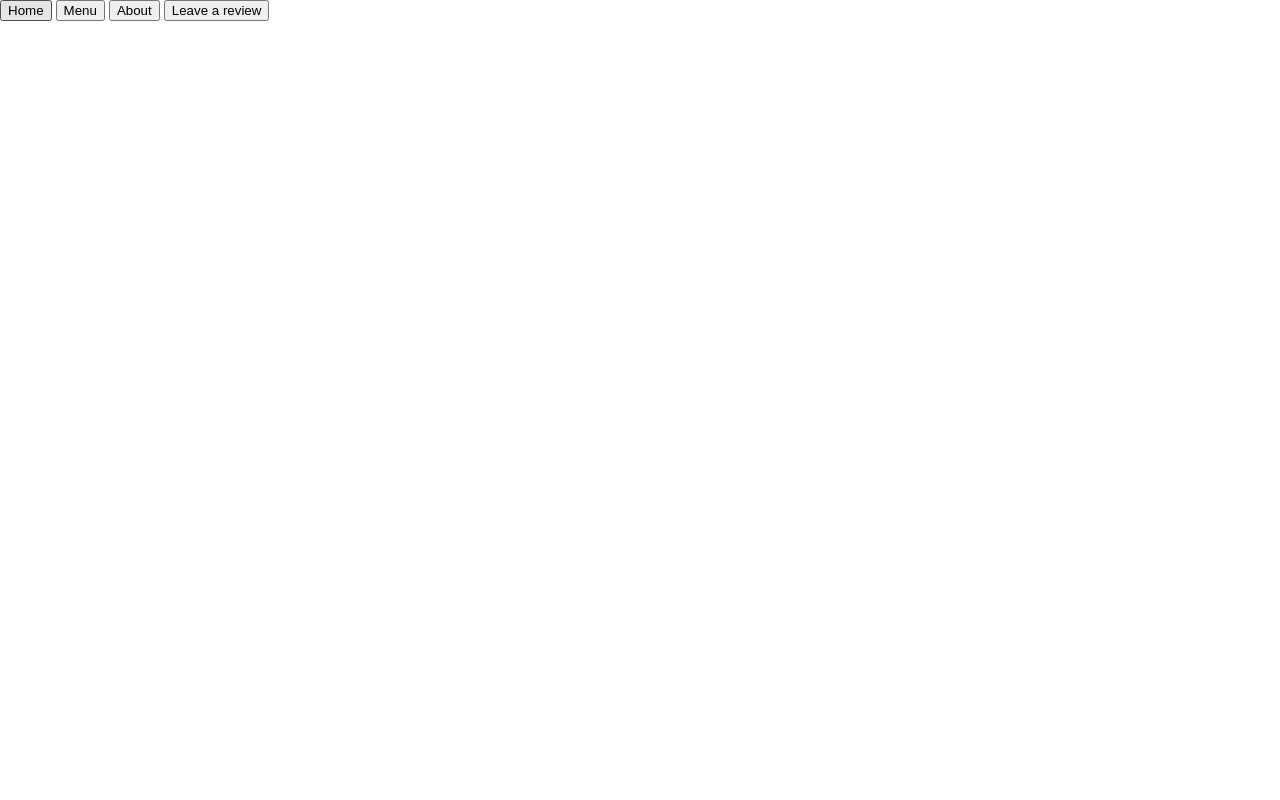
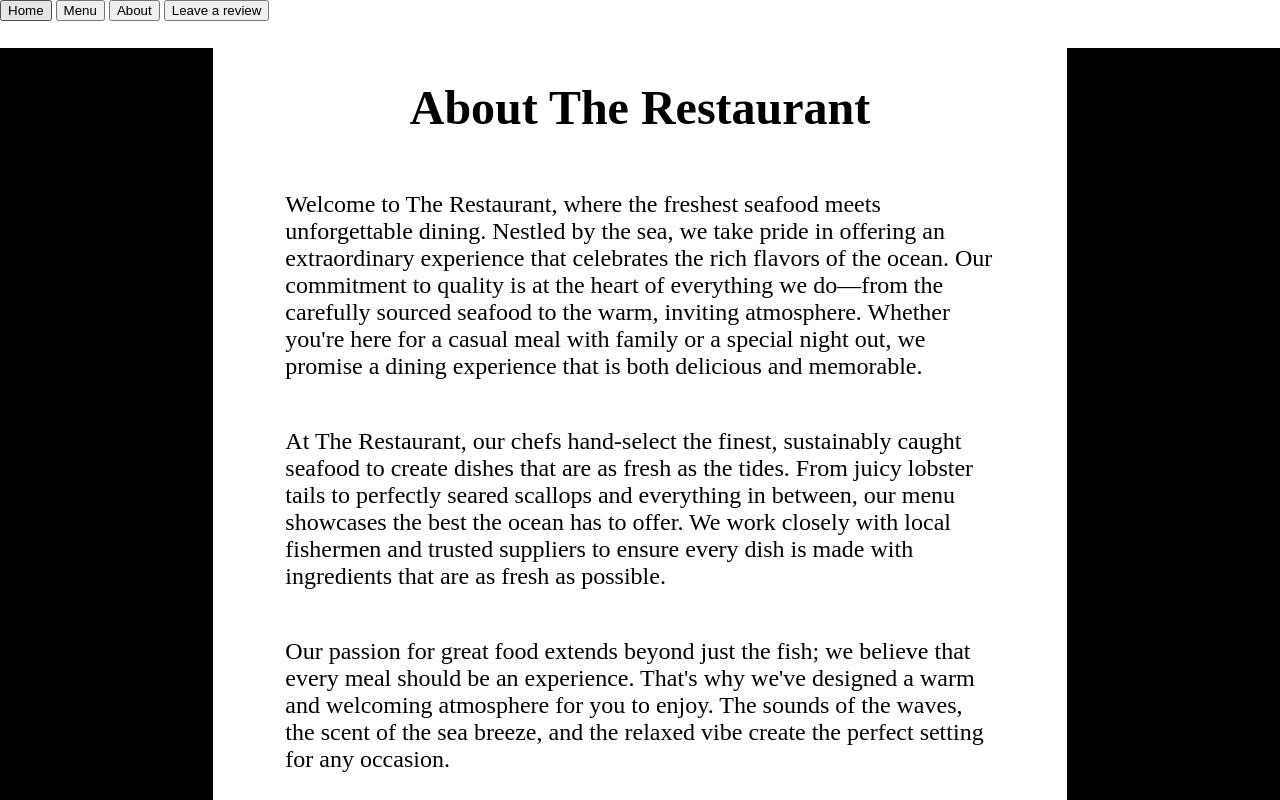
Before and after one commit to gerby876/TOP_rest, a website built with webpack: page src/template.html in a window 1280 px wide. Both pictures are taken after a click on the button "About". Shown: the top 800 px of the page. Built offline with nearby package versions, Linux system fonts and the light colour scheme.

Commit message:
Add about file add text for about page add about button functions add about page styles

```diff
--- /dev/null
+++ b/src/about.js
@@ -0,0 +1,50 @@
+const aboutpage = (function() {
+    const content=document.querySelector("#content");
+
+    const left=document.createElement("div");
+    left.classList="sidebar";
+    content.appendChild(left);
+
+    const container=document.createElement("div");
+    container.classList="aboutpage";
+    content.appendChild(container);
+
+    const head=document.createElement("h1");
+    head.textContent="About The Restaurant";
+    container.appendChild(head);
+
+    const p1 = document.createElement("p");
+    p1.textContent = "Welcome to The Restaurant, where the freshest seafood meets unforgettable dining. " +
+    "Nestled by the sea, we take pride in offering an extraordinary experience that celebrates the rich flavors of the ocean. " +
+    "Our commitment to quality is at the heart of everything we do—from the carefully sourced seafood to the warm, inviting atmosphere. " +
+    "Whether you're here for a casual meal with family or a special night out, we promise a dining experience that is both delicious and memorable.";
+    container.appendChild(p1);
+
+    const p2 = document.createElement("p");
+    p2.textContent = "At The Restaurant, our chefs hand-select the finest, sustainably caught seafood to create dishes that are as fresh as the tides. " +
+    "From juicy lobster tails to perfectly seared scallops and everything in between, our menu showcases the best the ocean has to offer. " +
+    "We work closely with local fishermen and trusted suppliers to ensure every dish is made with ingredients that are as fresh as possible.";
+    container.appendChild(p2);
+
+    const p3 = document.createElement("p");
+    p3.textContent = "Our passion for great food extends beyond just the fish; we believe that every meal should be an experience. " +
+    "That's why we've designed a warm and welcoming atmosphere for you to enjoy. " +
+    "The sounds of the waves, the scent of the sea breeze, and the relaxed vibe create the perfect setting for any occasion.";
+    container.appendChild(p3);
+
+    const p4 = document.createElement("p");
+    p4.textContent = "Whether you're a seafood connoisseur or just looking for a fresh, delicious meal, " +
+    "The Restaurant has something to satisfy your cravings. Join us today and indulge in a true taste of the ocean.";
+    container.appendChild(p4);
+
+    const p5 = document.createElement("p");
+    p5.textContent = "Thank you for choosing The Restaurant—where seafood is more than just a meal; it’s a celebration.";
+    container.appendChild(p5);
+
+
+    const right=document.createElement("div");
+    right.classList="sidebar";
+    content.appendChild(right);
+});
+
+export {aboutpage}
--- a/src/index.js
+++ b/src/index.js
@@ -2,6 +2,7 @@ import "./style.css";
 
 import {main} from "./mainpage.js";
 import {menupage} from "./menu.js";
+import {aboutpage} from "./about.js"
 
 
 
@@ -31,6 +32,7 @@ const buttons = (function() {
 
     about.addEventListener("click", () => {
         remove();
+        aboutpage();
     });
 
     review.addEventListener("click", () => {
--- a/src/style.css
+++ b/src/style.css
@@ -59,3 +59,17 @@ ol{
     margin-right: 1em;
     padding: 0px;
 }
+
+.aboutpage{
+    display: flex;
+    flex-direction: column;
+    margin-left: 3em;
+    margin-right: 3em;
+    font-size: 1.5em;
+}
+
+
+
+h1{
+    align-self: center;
+}
--- a/src/template.html
+++ b/src/template.html
@@ -16,7 +16,30 @@
     </header>
     <div id="content">
         <div class="sidebar"></div>
-        <div class="menu">
+        <div class="aboutpage">
+            <h1>About The Restaurant</h1>
+            <p>
+                Welcome to The Restaurant, where the freshest seafood meets unforgettable dining.
+                Nestled by the sea, we take pride in offering an extraordinary experience that celebrates the rich flavors of the ocean.
+                Our commitment to quality is at the heart of everything we do—from the carefully sourced seafood to the warm, inviting atmosphere.
+                Whether you're here for a casual meal with family or a special night out, we promise a dining experience that is both delicious and memorable.
+            </p>
+            <p>At The Restaurant, our chefs hand-select the finest, sustainably caught seafood to create dishes that are as fresh as the tides.
+                From juicy lobster tails to perfectly seared scallops and everything in between, our menu showcases the best the ocean has to offer.
+                 We work closely with local fishermen and trusted suppliers to ensure every dish is made with ingredients that are as fresh as possible.
+            </p>
+            <p>
+                Our passion for great food extends beyond just the fish; we believe that every meal should be an experience.
+                That's why we've designed a warm and welcoming atmosphere for you to enjoy.
+                The sounds of the waves, the scent of the sea breeze, and the relaxed vibe create the perfect setting for any occasion.
+            </p>
+            <p>
+                Whether you're a seafood connoisseur or just looking for a fresh, delicious meal, The Restaurant has something to satisfy your cravings.
+                Join us today and indulge in a true taste of the ocean.
+            </p>
+            <p>
+                Thank you for choosing The Restaurant—where seafood is more than just a meal; it’s a celebration.
+            </p>
 
         </div>
         <div class="sidebar"></div>
```
